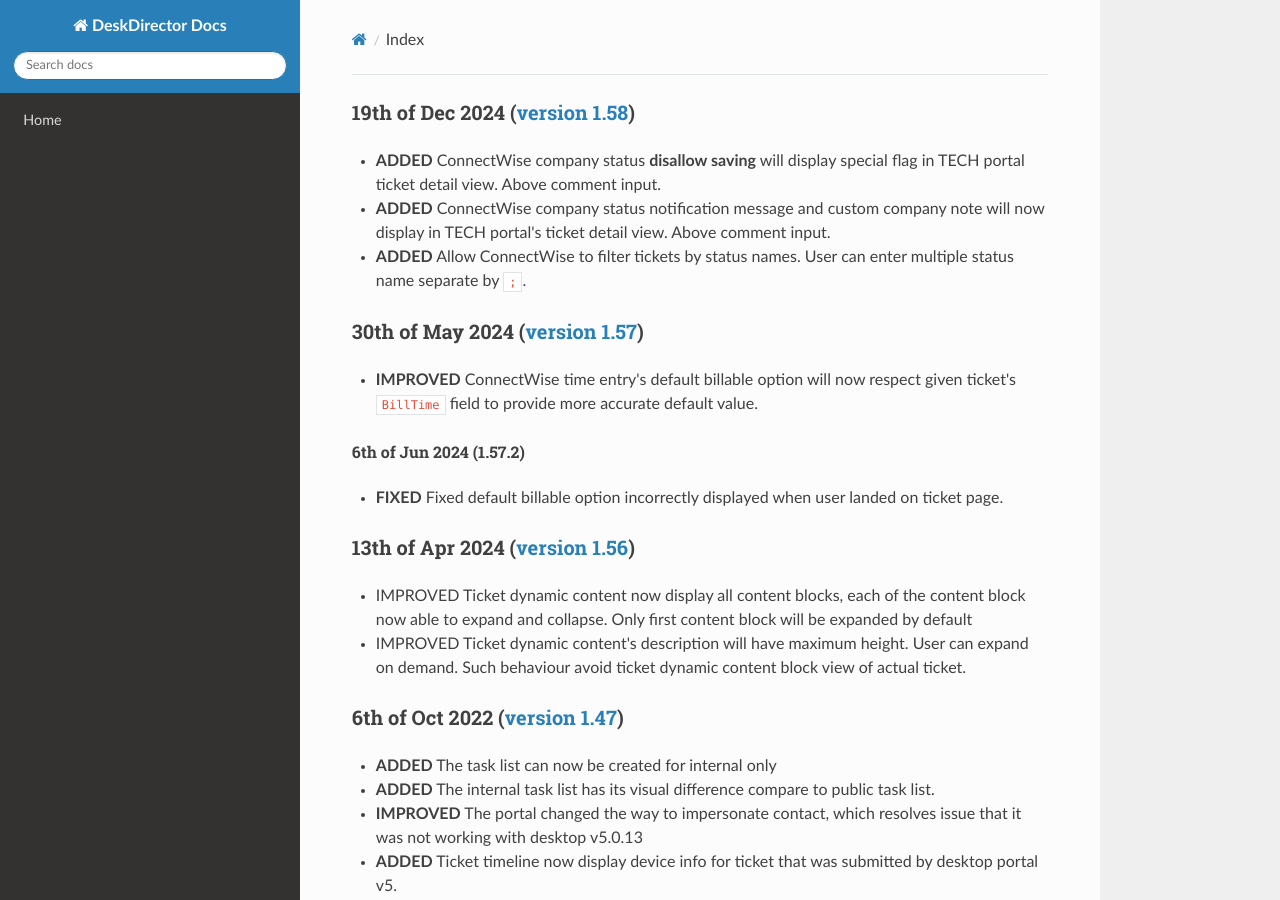
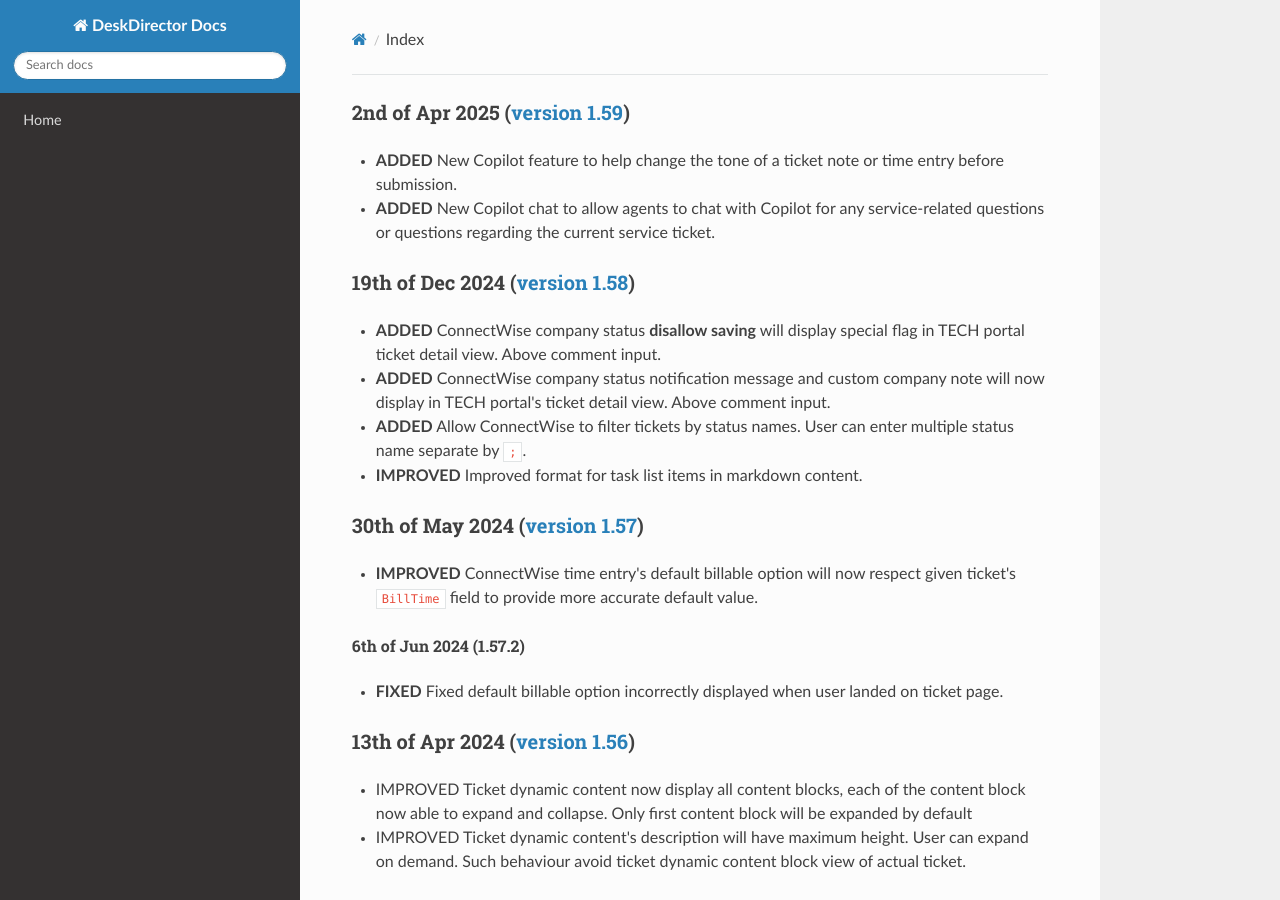
Before and after one commit to DeskDirector/docs, an MkDocs documentation site: the page built from docs/_release/tech/README.md, in a window 1280 px wide and 900 px high. Built offline with MkDocs 1.6.1, drawn with Linux system fonts in a browser that asks for light colours; nearby versions of some CDN libraries; old or Windows-style settings are respelled for this version of MkDocs.

Commit message:
Update PSA TECH README.md

```diff
--- a/docs/_release/tech/README.md
+++ b/docs/_release/tech/README.md
@@ -1,7 +1,12 @@
+### 2nd of Apr 2025 ([version 1.59](v1.59))
+- **ADDED** New Copilot feature to help change the tone of a ticket note or time entry before submission.
+- **ADDED** New Copilot chat to allow agents to chat with Copilot for any service-related questions or questions regarding the current service ticket.
+
 ### 19th of Dec 2024 ([version 1.58](v1.58))
 - **ADDED** ConnectWise company status **disallow saving** will display special flag in TECH portal ticket detail view. Above comment input.
 - **ADDED** ConnectWise company status notification message and custom company note will now display in TECH portal's ticket detail view. Above comment input.
 - **ADDED** Allow ConnectWise to filter tickets by status names. User can enter multiple status name separate by `;`.
+- **IMPROVED** Improved format for task list items in markdown content.
 
 ### 30th of May 2024 ([version 1.57](v1.57))
 
```
